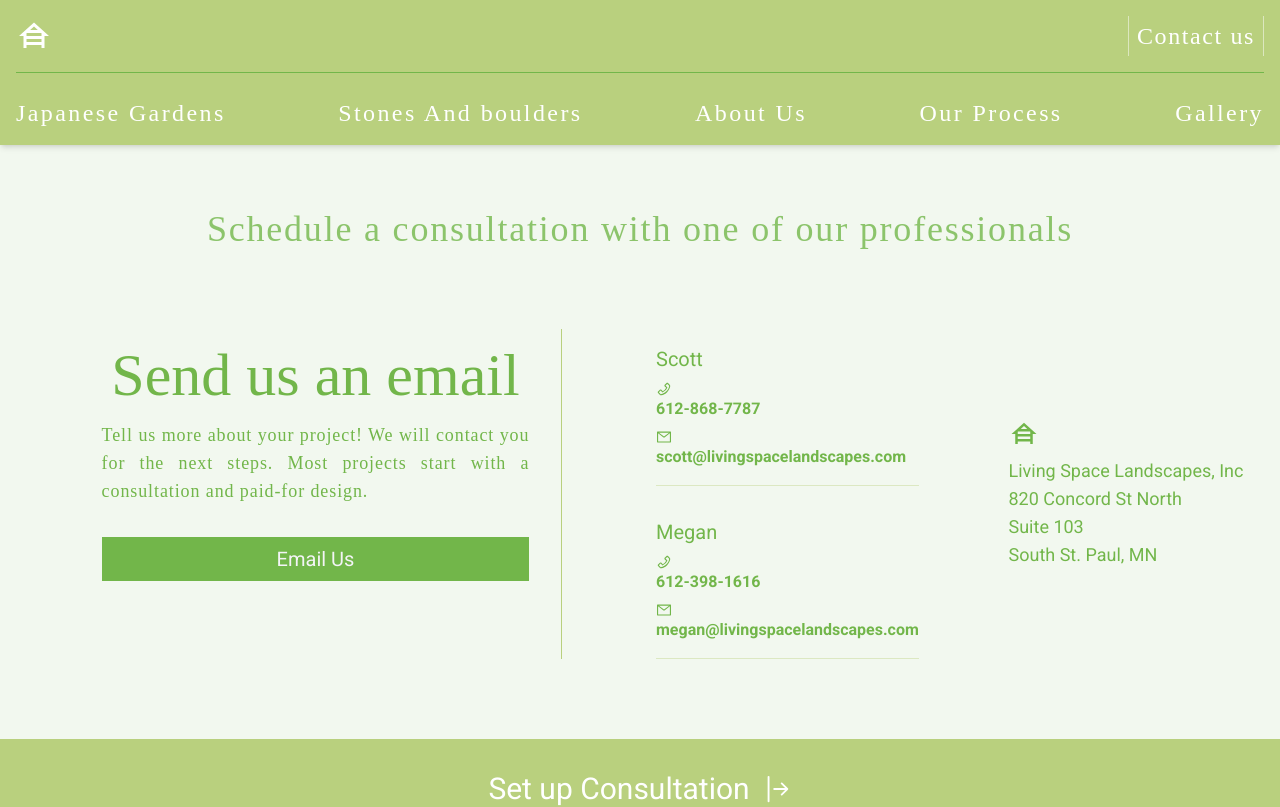
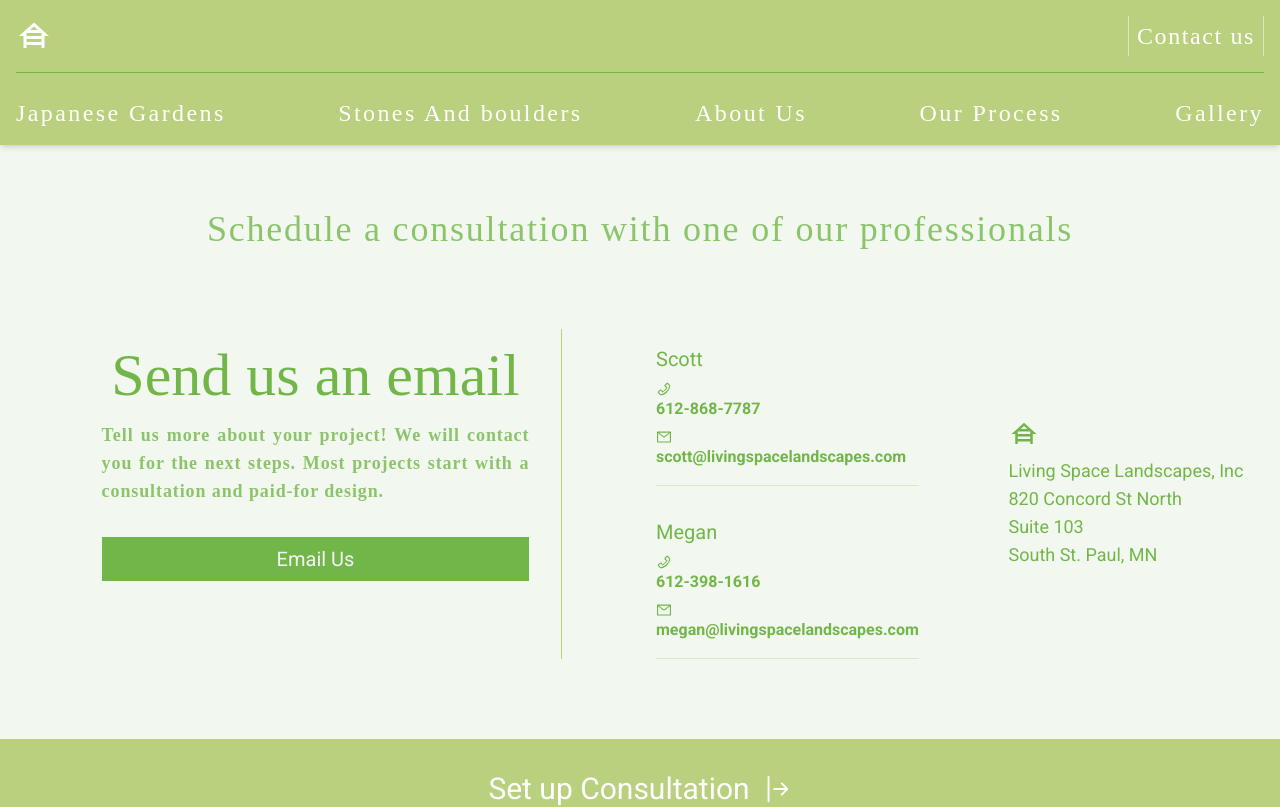
Before and after one commit to latz09/living-space-landscapes, a Next.js app: page /contact in a window 1280 px wide. Shown: the top 807 px of the page. Built offline with nearby package versions, Linux system fonts and the light colour scheme; a web font is replaced by a local one.

Commit message:
bolder font for us emain desc

```diff
--- a/components/contact/EmailUs.js
+++ b/components/contact/EmailUs.js
@@ -11,7 +11,7 @@ const EmailUs = () => {
 				<h1 className='text-center text-4xl md:text-6xl text-landscape-700 font-long'>
 					Send us an email
 				</h1>
-				<div className='text-landscape-700 text-justify  tracking-wider md:text-lg font-logo'>
+				<div className='text-landscape-700/80 font-bold text-justify  tracking-wider md:text-lg font-logo'>
 					Tell us more about your project! We will contact you for the next
 					steps. Most projects start with a consultation and paid-for design.
 				</div>
```
